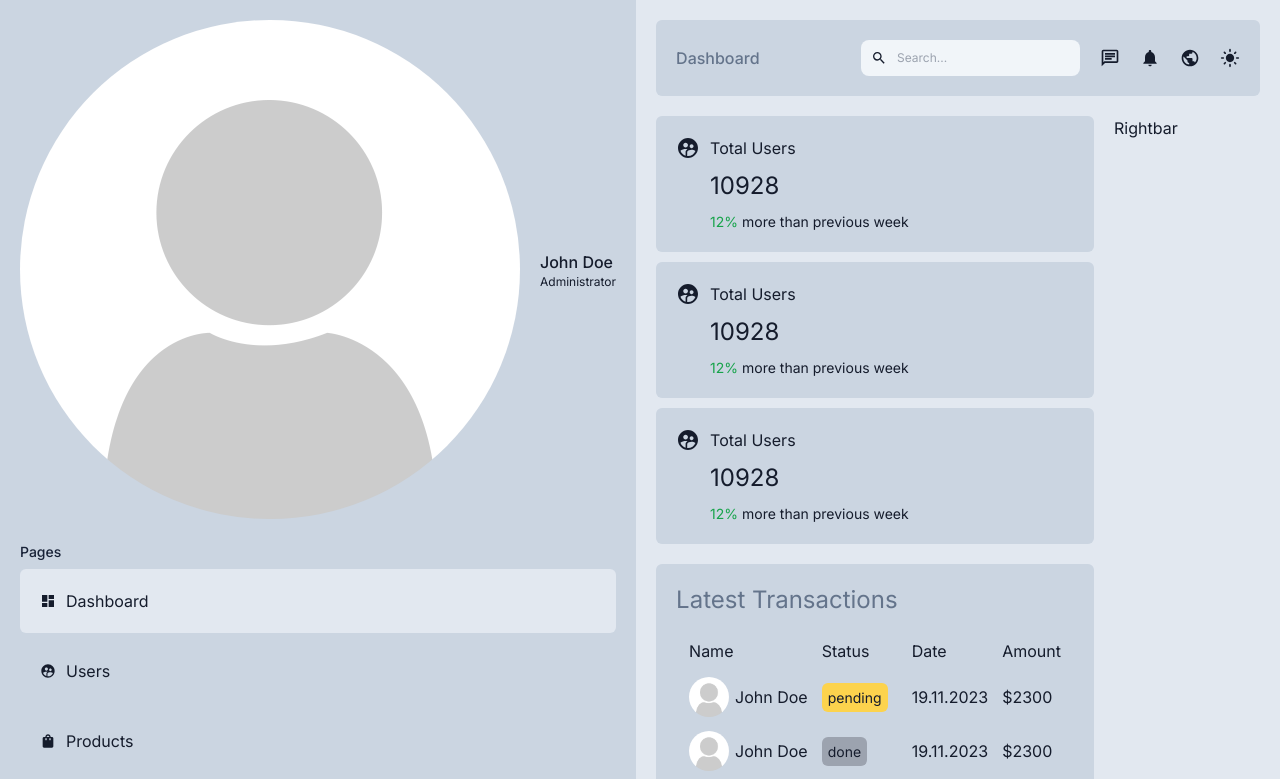
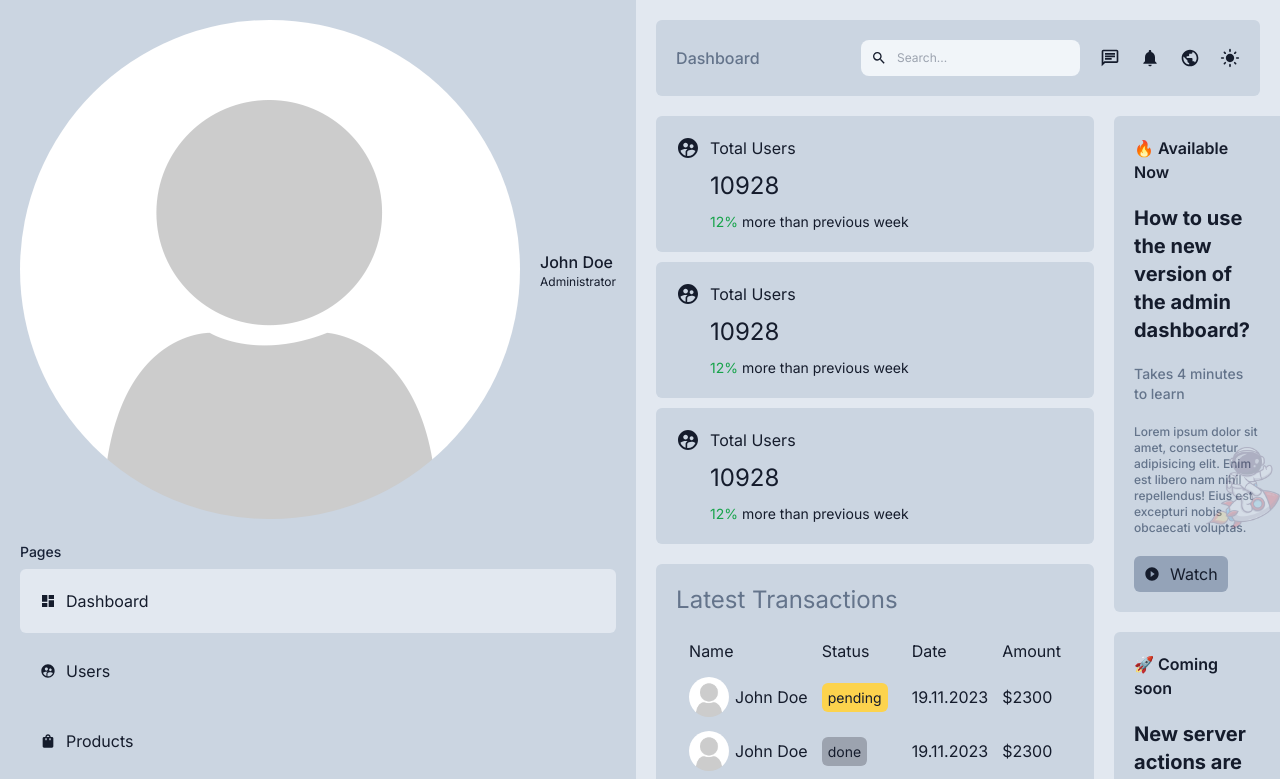
Before and after one commit to eclipsemode/dashboard, a Next.js app: page /dashboard in a window 1280 px wide. Shown: the top 779 px of the page. Built offline with nearby package versions, Linux system fonts and the light colour scheme.

Commit message:
rightbar

```diff
--- a/src/app/dashboard/layout.tsx
+++ b/src/app/dashboard/layout.tsx
@@ -9,7 +9,7 @@ interface IProps {
 const Layout = ({children}: IProps) => {
     return (
         <div className='flex'>
-            <aside className='flex-1 min-w-fit bg-slate-300 dark:bg-dark-900 p-5 sticky'>
+            <aside className='flex-1 min-w-fit min-h-screen bg-slate-300 dark:bg-dark-900 p-5 sticky'>
                 <Sidebar/>
             </aside>
             <section className='flex-4 p-5'>
--- a/src/components/dashboard/Rightbar/index.tsx
+++ b/src/components/dashboard/Rightbar/index.tsx
@@ -1,11 +1,77 @@
 import React from 'react';
+import Image from "next/image";
+import {MdPlayCircleFilled} from "react-icons/md";
+import {IconType} from "react-icons";
+
+interface IBarItem {
+    id: number,
+    image?: string,
+    badge: string,
+    title: string,
+    about: string,
+    description: string,
+    button: {
+        icon: React.ReactElement<IconType>,
+        text: string
+    }
+}
+
+const barItems: IBarItem[] = [
+    {
+        id: 1,
+        image: '/astronaut.png',
+        badge: '🔥 Available Now',
+        title: 'How to use the new version of the admin dashboard?',
+        about: 'Takes 4 minutes to learn',
+        description: 'Lorem ipsum dolor sit amet, consectetur adipisicing elit. Enim est libero nam nihil repellendus! Eius est excepturi nobis obcaecati voluptas.',
+        button: {
+            icon: <MdPlayCircleFilled/>,
+            text: 'Watch'
+        }
+    },
+    {
+        id: 2,
+        badge: '🚀 Coming soon',
+        title: 'New server actions are available, partial pre-rendering is coming up!',
+        about: 'Boost your productivity',
+        description: 'Lorem ipsum dolor sit amet, consectetur adipisicing elit. Enim est libero nam nihil repellendus! Eius est excepturi nobis obcaecati voluptas.',
+        button: {
+            icon: <MdPlayCircleFilled/>,
+            text: 'Learn'
+        }
+    }
+]
 
 const Rightbar = () => {
     return (
-        <div>
-            Rightbar
+        <div className='flex flex-col gap-y-5 fixed'>
+            {
+                barItems.map(item => (
+                    <div key={item.id}
+                         className='relative bg-slate-300 dark:bg-gradient-to-b dark:from-slate-800 dark:to-dark-900 p-5 rounded-l-md'>
+                        {
+                            item.image && (
+                                <div className='absolute bottom-0 right-0 w-1/2 h-1/2'>
+                                    <Image src={item.image} alt='astronaut' fill className='object-contain opacity-20'/>
+                                </div>
+                            )
+                        }
+                        <div className='flex flex-col gap-y-5'>
+                            <p className='font-semibold'>{item.badge}</p>
+                            <h3 className='text-xl font-bold'>{item.title}</h3>
+                            <p className='font-medium text-sm text-slate-500 dark:text-slate-400'>{item.about}</p>
+                            <p className='font-medium text-xs text-slate-500 dark:text-slate-400'>{item.description}</p>
+                            <button
+                                className='flex items-center gap-x-2.5 bg-slate-400 dark:bg-indigo-900 px-2.5 py-1.5 rounded-md w-fit'>
+                                {item.button.icon}
+                                {item.button.text}
+                            </button>
+                        </div>
+                    </div>
+                ))
+            }
         </div>
-    );
+    )
 };
 
 export default Rightbar;
--- a/tsconfig.json
+++ b/tsconfig.json
@@ -1,6 +1,6 @@
 {
   "compilerOptions": {
-    "target": "es5",
+    "target": "ESNext",
     "lib": ["dom", "dom.iterable", "esnext"],
     "allowJs": true,
     "skipLibCheck": true,
@@ -11,8 +11,10 @@
     "moduleResolution": "bundler",
     "resolveJsonModule": true,
     "isolatedModules": true,
+    "sourceMap": true,
     "jsx": "preserve",
     "incremental": true,
+    "forceConsistentCasingInFileNames": true,
     "plugins": [
       {
         "name": "next"
```
